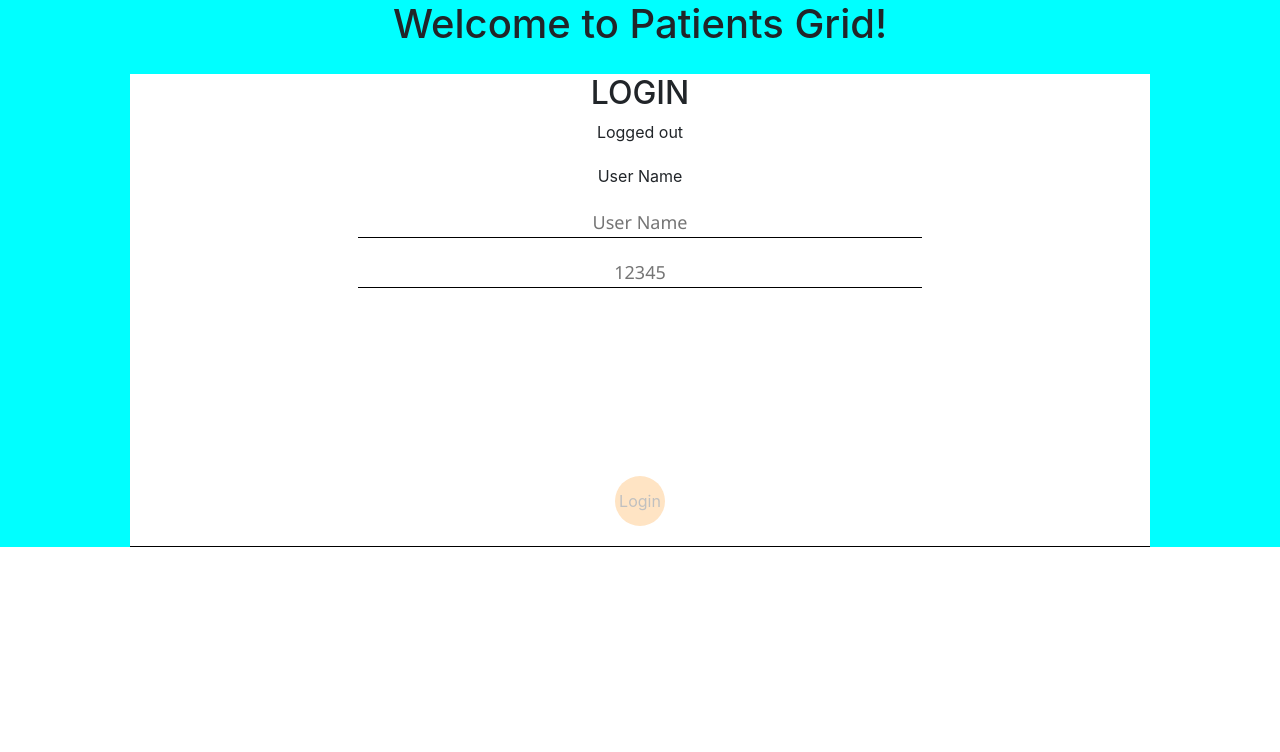
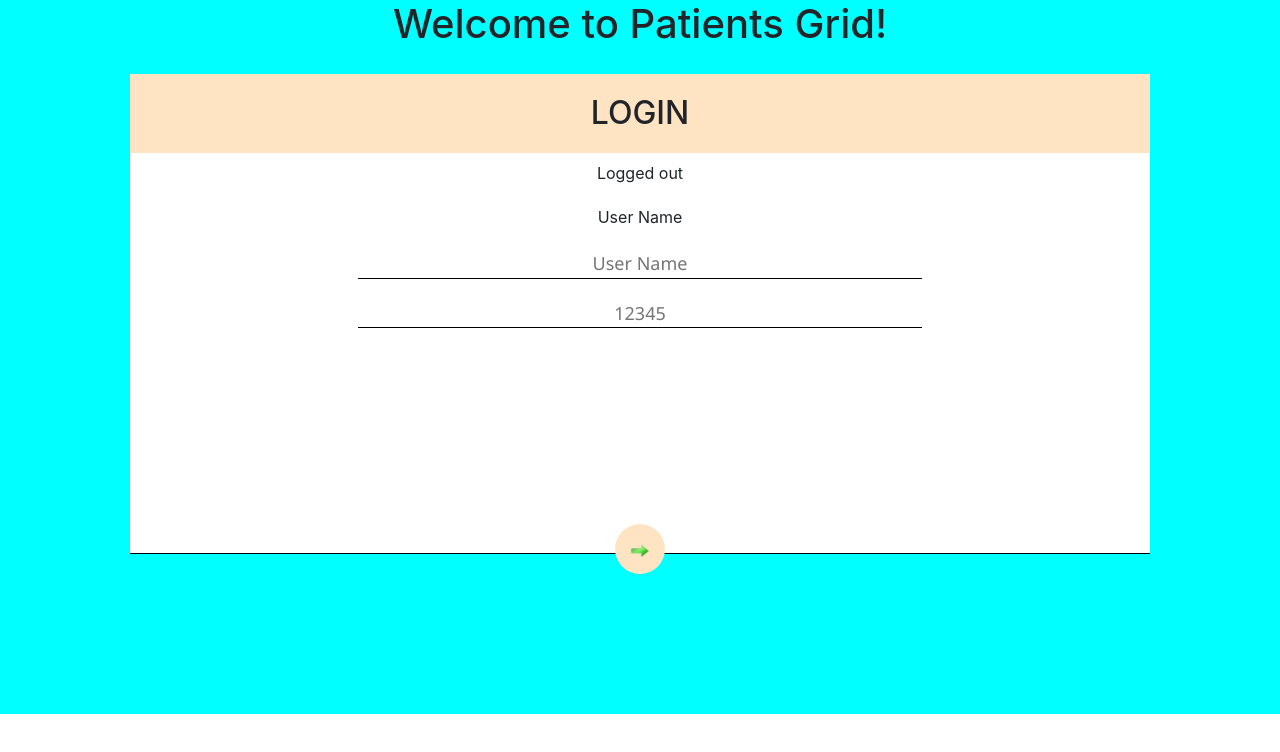
Before and after one commit to AmitKRSaha/NgPatient, an Angular app: page /login in a window 1280 px wide. Shown: the top 752 px of the page. Built offline with nearby package versions, Linux system fonts and the light colour scheme.

Commit message:
Updated stylesheet

```diff
--- a/src/app/dashboard/patients/patients.component.scss
+++ b/src/app/dashboard/patients/patients.component.scss
@@ -10,6 +10,8 @@ div#navbarNav {
 
 .row{
   margin: 2%;
+  height: 450px;
+  overflow: scroll;
   .list-header{
     background-image: linear-gradient(to right, white , blue);
   }
--- a/src/app/login/login.component.html
+++ b/src/app/login/login.component.html
@@ -30,11 +30,13 @@
 
         </div>
 
-        <div class="btn_login" [ngClass]="username.valid && passwrd.valid? '' : 'disable'">
-          <p (click)="login()" *ngIf="!authService.isLoggedIn">Login</p>
-        </div>
+
         <!-- <button (click)="login()" *ngIf="!authService.isLoggedIn">Login</button>
     <button (click)="logout()" *ngIf="authService.isLoggedIn">Logout</button> -->
       </div>
+      <div class="btn_login" [ngClass]="username.valid && passwrd.valid? '' : 'disable'">
+
+          <p (click)="login()" *ngIf="!authService.isLoggedIn"><img src="../../assets/right_arrow.png" height="40%" width="40%" ></p>
+        </div>
     </div>
   </div>
--- a/src/app/login/login.component.scss
+++ b/src/app/login/login.component.scss
@@ -1,4 +1,10 @@
-
+.layout {
+  height: 640px;
+  h2{
+    background-color: bisque;
+    padding: 2%;
+  }
+}
 .login{
   position: relative;
   text-align: center;
@@ -6,6 +12,10 @@
   margin: auto;
   background-color: white;
   border-bottom: 1px solid black;
+}
+
+.formcontrol{
+  margin-bottom: -4%;
 }
 
 .disable{
@@ -21,7 +31,7 @@ div{
   margin: 2%;
   .alert {
     margin: 1%;
-    width:50%;
+    width:60%;
     margin: auto;
   }
 }
```
